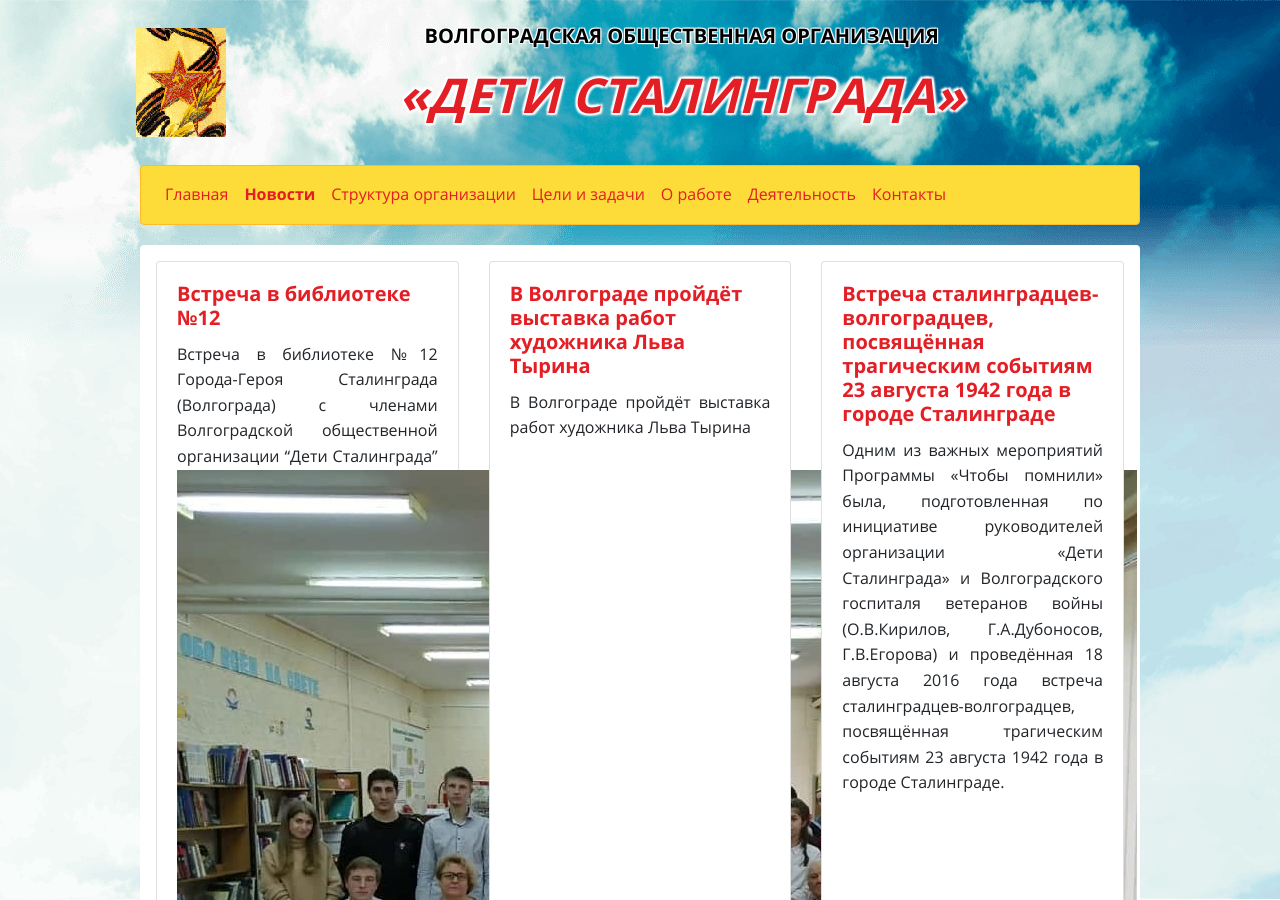
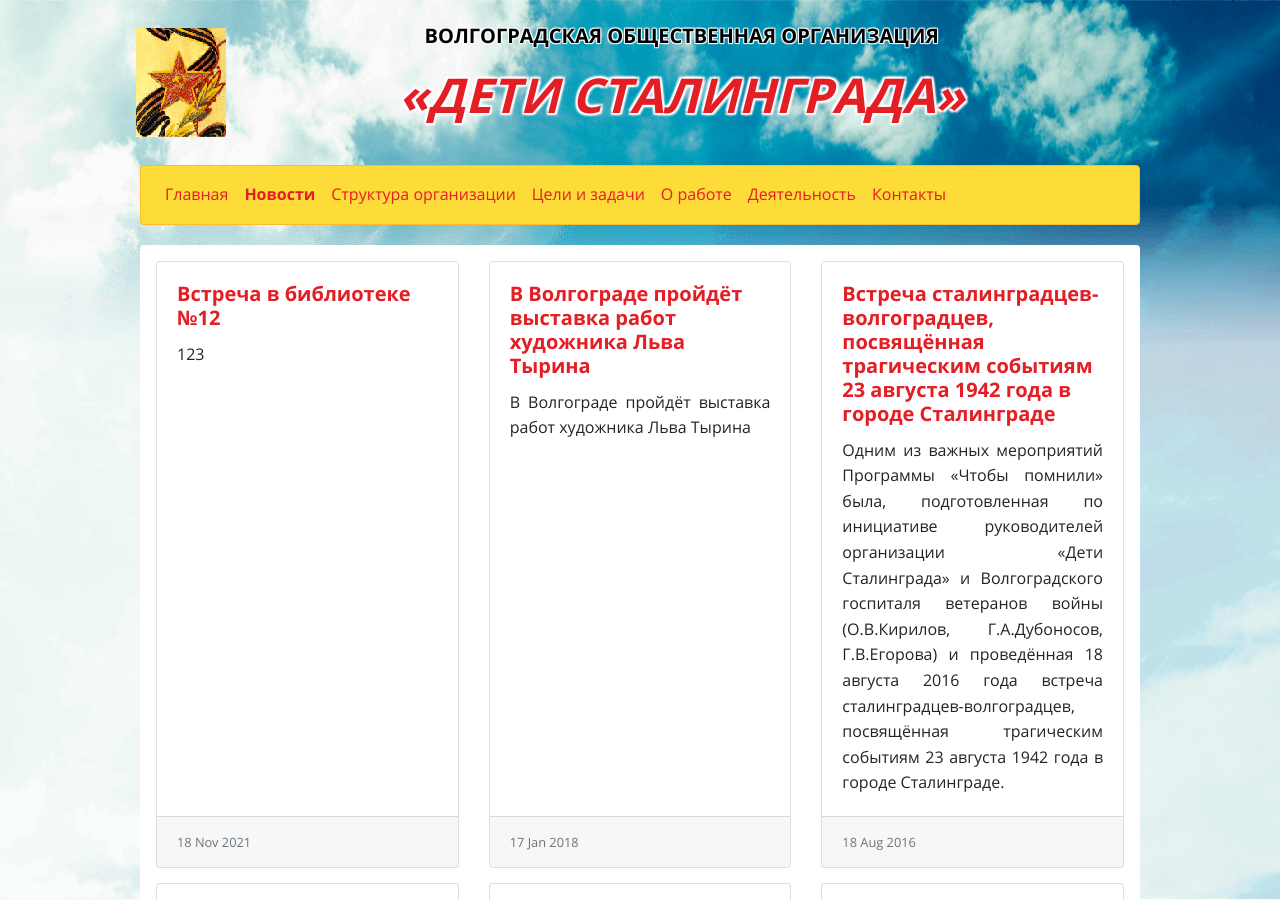
Before and after one commit to detistalingrada/detistalingrada.github.io, a Jekyll site: the page built from news.md, in a window 1280 px wide and 900 px high. Built offline with Jekyll 4.4.1, drawn with Linux system fonts in a browser that asks for light colours.

Commit message:
Updated Vstriecha V Bibliotiekie 12

```diff
--- a/_posts/2021-11-18-vstriecha-v-bibliotiekie-12.markdown
+++ b/_posts/2021-11-18-vstriecha-v-bibliotiekie-12.markdown
@@ -1,6 +1,7 @@
 ---
 title: Встреча в библиотеке №12
-date: 2021-11-18 10:50:00 Z
+date: 2021-11-18 13:50:00 +03:00
+excerpt: 123
 layout: post
 ---
 
```
